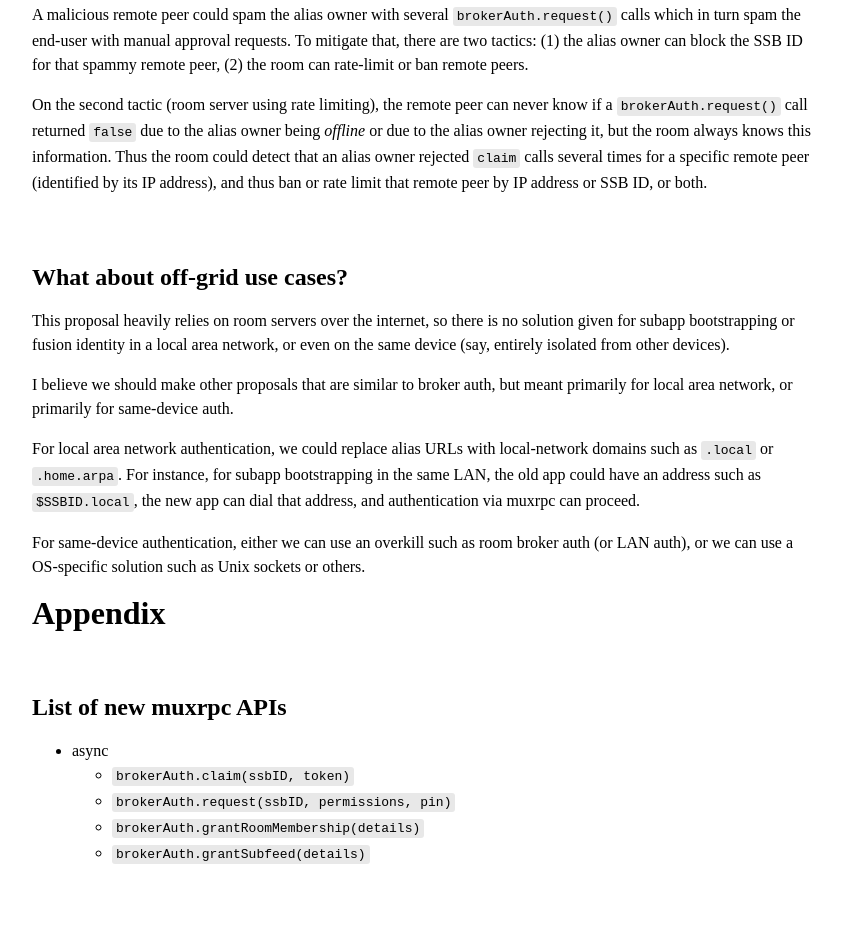
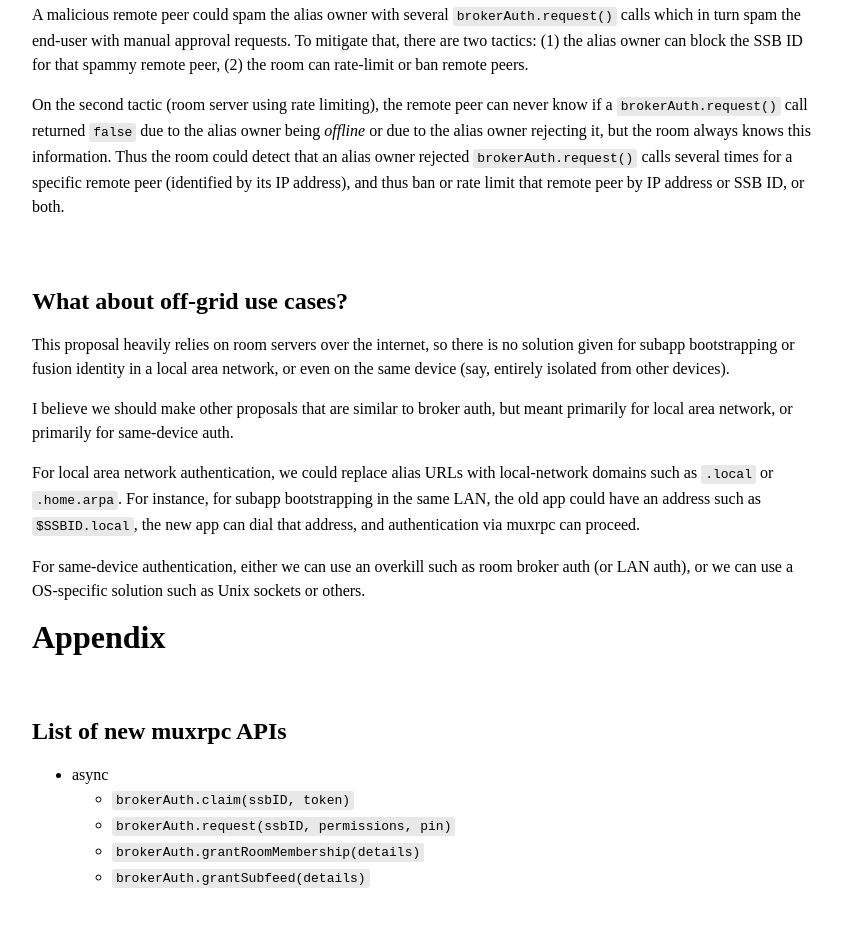
Before and after one commit to staltz/ssb-room-broker-auth-spec, a plain HTML site: page index.html in a window 1280 px wide. Shown: the part 3027-3954 px from the top of the page, without its empty margins (216-1058 px from the left). Drawn offline with Linux system fonts and the light colour scheme.

Commit message:
fix typo

```diff
--- a/index.html
+++ b/index.html
@@ -204,7 +204,7 @@ pre, code {
 <h2 id="security-considerations">Security considerations</h2>
 <h3 id="spam-on-brokerauthrequest">Spam on <code>brokerAuth.request()</code></h3>
 <p>A malicious remote peer could spam the alias owner with several <code>brokerAuth.request()</code> calls which in turn spam the end-user with manual approval requests. To mitigate that, there are two tactics: (1) the alias owner can block the SSB ID for that spammy remote peer, (2) the room can rate-limit or ban remote peers.</p>
-<p>On the second tactic (room server using rate limiting), the remote peer can never know if a <code>brokerAuth.request()</code> call returned <code>false</code> due to the alias owner being <em>offline</em> or due to the alias owner rejecting it, but the room always knows this information. Thus the room could detect that an alias owner rejected <code>claim</code> calls several times for a specific remote peer (identified by its IP address), and thus ban or rate limit that remote peer by IP address or SSB ID, or both.</p>
+<p>On the second tactic (room server using rate limiting), the remote peer can never know if a <code>brokerAuth.request()</code> call returned <code>false</code> due to the alias owner being <em>offline</em> or due to the alias owner rejecting it, but the room always knows this information. Thus the room could detect that an alias owner rejected <code>brokerAuth.request()</code> calls several times for a specific remote peer (identified by its IP address), and thus ban or rate limit that remote peer by IP address or SSB ID, or both.</p>
 <h2 id="what-about-off-grid-use-cases">What about off-grid use cases?</h2>
 <p>This proposal heavily relies on room servers over the internet, so there is no solution given for subapp bootstrapping or fusion identity in a local area network, or even on the same device (say, entirely isolated from other devices).</p>
 <p>I believe we should make other proposals that are similar to broker auth, but meant primarily for local area network, or primarily for same-device auth.</p>
```
Also changed, not shown: 1 other file.
